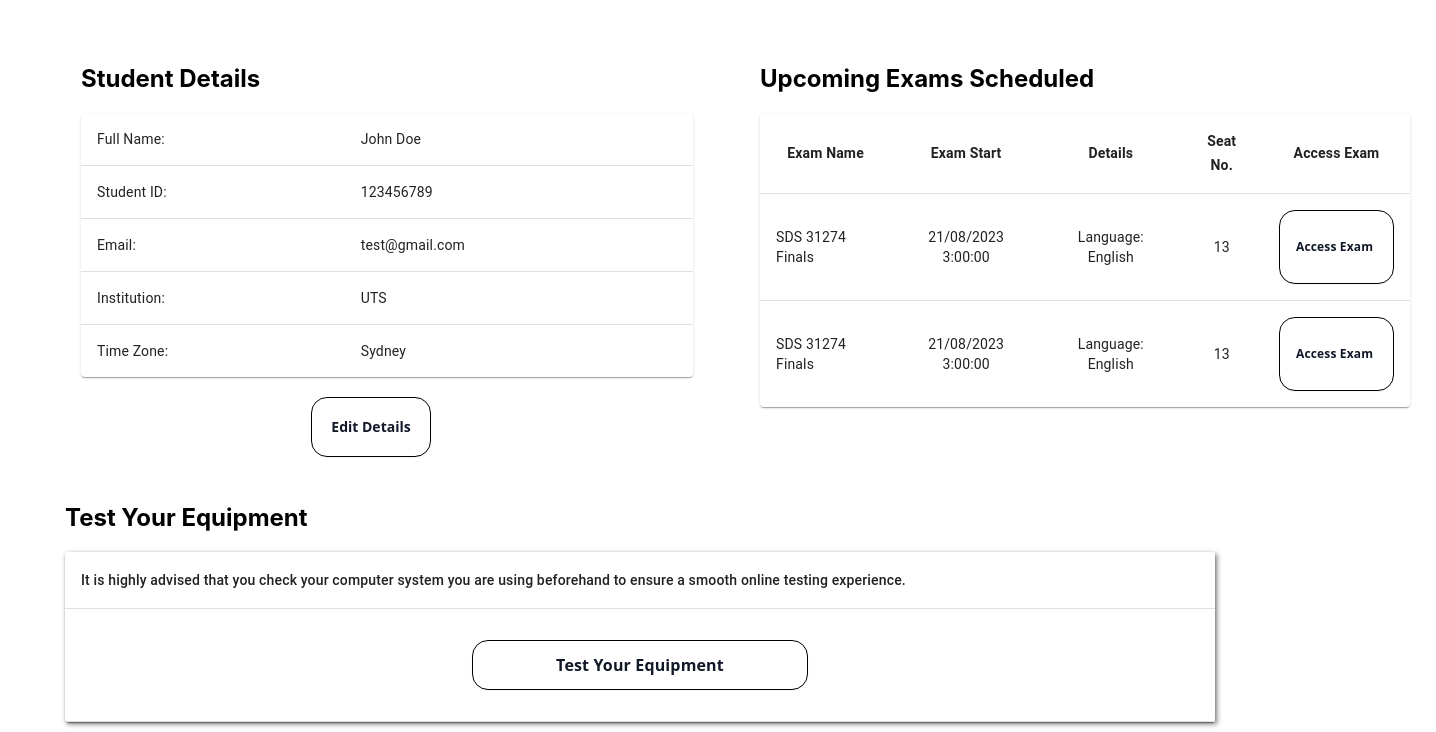
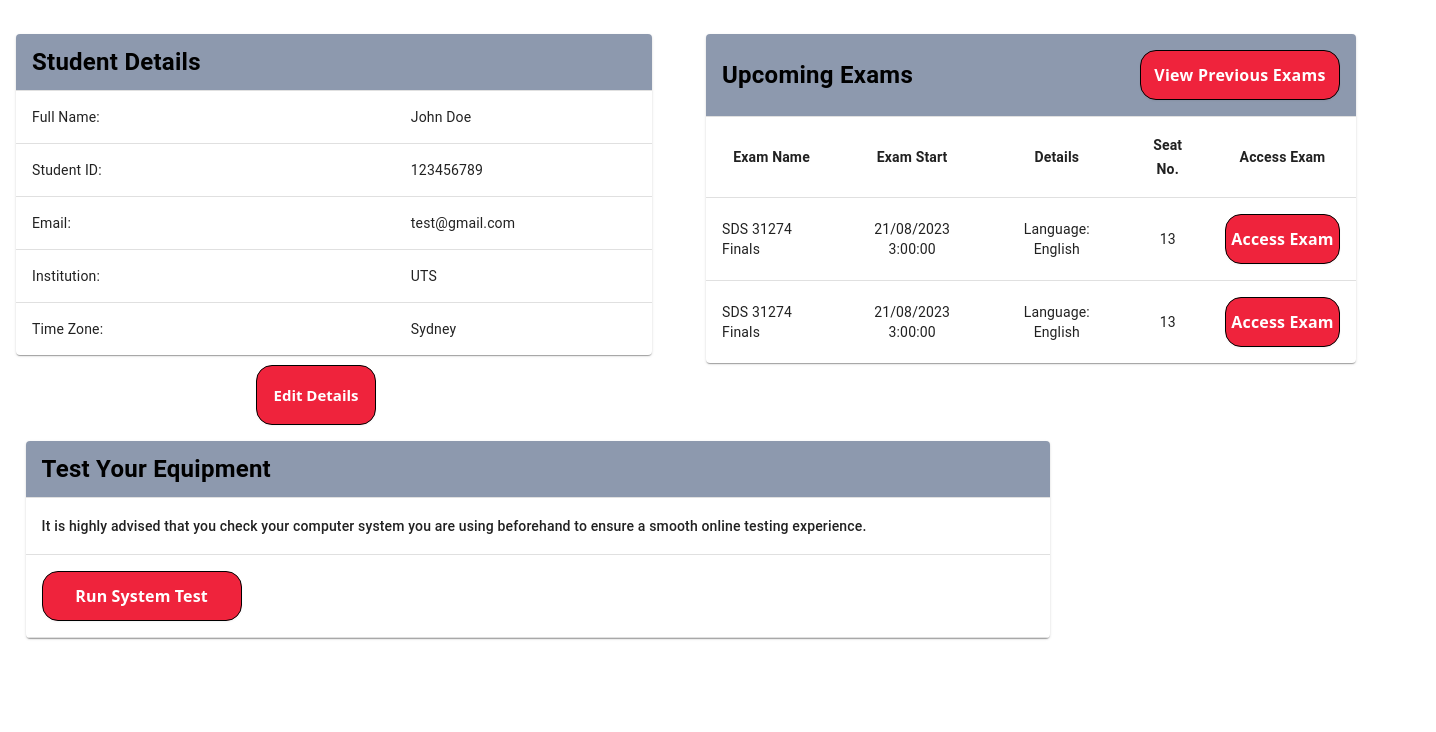
Before and after one commit to ProgKorn/41127-Software-Design-Studio, a React app in the folder client/: page /studenthomepage in a window 1280 px wide. Shown: the part 148-880 px from the top of the page, 1436 px wide, since content can reach past the window. After the commit the page ends 800 px from the top, so only its background shows below. Built offline with nearby package versions, Linux system fonts and the light colour scheme.

Commit message:
Add view exams button, format to figma ui screen

```diff
--- a/client/src/css/StudentView.css
+++ b/client/src/css/StudentView.css
@@ -1,11 +1,4 @@
 /*CSS classes for student view related things */
-
-.testEquipment {
-    display: flex;
-    width: 100%;
-    height: 80%;
-    box-shadow: 2px 2px 5px rgba(0, 0, 0, 0.5);
-  }
   .parent {
     /*border: 1px solid black;
     margin: 1rem;
@@ -19,13 +12,13 @@
 
   }
 
-  .studentButton {
-    background-color: #FFFFFF;
+  .student-button {
+    background-color: #EF233C;
     width: 30%;
     border: 1px solid rgb(0, 0, 0);
     border-radius: 1rem;
     box-sizing: border-box;
-    color: #111827;
+    color: #FFFFFF;
     font-family: "Inter var",ui-sans-serif,system-ui,-apple-system,system-ui,"Segoe UI",Roboto,"Helvetica Neue",Arial,"Noto Sans",sans-serif,"Apple Color Emoji","Segoe UI Emoji","Segoe UI Symbol","Noto Color Emoji";
     font-size: 1rem;
     font-weight: 600;
@@ -38,11 +31,16 @@
     user-select: none;
     -webkit-user-select: none;
     touch-action: manipulation;
-  }
-
-  .button-accessExam {
     display: flex;
     flex-direction: column;
     align-items: center;
     justify-content: center;
   }
+
+  .button-container-student {
+    display: flex;
+    flex-direction: column;
+    align-items: center;
+    justify-content: center;
+    margin-top: 2vw;
+  }
--- a/client/src/views/StudentHomepage.js
+++ b/client/src/views/StudentHomepage.js
@@ -1,11 +1,12 @@
 import React from 'react';
 import Table from '@mui/material/Table';
 import TableBody from '@mui/material/TableBody';
-import TableCell from '@mui/material/TableCell';
+import TableCell, { tableCellClasses } from '@mui/material/TableCell';
 import TableContainer from '@mui/material/TableContainer';
 import TableHead from '@mui/material/TableHead';
 import TableRow from '@mui/material/TableRow';
 import Paper from '@mui/material/Paper';
+import { styled } from '@mui/material/styles';
 import '../css/Exam.css';
 import '../css/StudentView.css';
 import { BrowserRouter as Router, Route, Routes, Link } from 'react-router-dom';
@@ -33,20 +34,37 @@ const rows2 = [
   createData2('SDS 31274 Finals', '21/08/2023 3:00:00', 'Language: English', '13', 'ACCESS'),
 ]
 
+const StyledTableCell = styled(TableCell)(({ theme }) => ({
+    [`&.${tableCellClasses.head}`]: {
+      backgroundColor: '#8D99AE',
+      color: 'black',
+      fontSize: '1.50em',
+      marginTop: '0.83em',
+      marginBottom: '0.83em',
+      marginLeft: 0,
+      marginRight: 0,
+      fontWeight: 'bold',
+    },
+  }));
+
 function StudentHomepage() {
   return (
     <div>
         <StudentHeader/>
         <div className="main">
             <h1>Student Homepage</h1>
+        </div>
         <div class = 'parent' style = {{display: 'flex'}}>
             <div class = 'child'>
-        <div className="title">
-          <h2>Student Details</h2>
                 <div style={{ width: '120%'}}>
                     <TableContainer component={Paper}>
-          <Table sx={{ minWidth: 100 }} aria-label="simple table">
-
+                        <Table sx={{ minWidth: 100 }} aria-label="customized table">
+                            <TableHead>
+                                <TableRow>
+                                    <StyledTableCell>Student Details</StyledTableCell>
+                                    <StyledTableCell></StyledTableCell>
+                                </TableRow>
+                            </TableHead>
                             <TableBody>
                                 {rows.map((row) => (
                                 <TableRow
@@ -63,20 +81,26 @@ function StudentHomepage() {
                         </Table>
                     </TableContainer>
                 </div>
-      </div>
                 <div className="button-container" style={{ marginTop: '10px', textAlign:'left', width: '400px', marginRight: '30px', marginLeft:'100px'}}>
-        <Link to="/editDetails" className="button" style={{ fontSize: '14px', padding: '5px 10px'}}>
+                    <Link to="/editDetails" className="student-button" style={{ fontSize: '15px', padding: '5px 10px'}}>
                         Edit Details
                     </Link>
                 </div>
             </div>
             <div class = 'child' style = {{marginLeft: '10%'}} >
-    <div className="title">
-        <h2>Upcoming Exams Scheduled</h2>
-
                 <TableContainer component={Paper}>
-        <Table sx={{ minWidth: 650 }} aria-label="simple table">
+                    <Table sx={{ minWidth: 650 }} aria-label="customized table">
                     <TableHead>
+                        <TableRow>
+                            <StyledTableCell colSpan={2} align = 'left'>Upcoming Exams</StyledTableCell>
+                            <StyledTableCell colSpan={3}  align = 'right'>
+                                <div className=".button-container-student">
+                                <Link to="/previousexams" className="student-button" style= {{ width:'200px', display:'inline-flex', textAlign:'center'}}>
+                                    View Previous Exams
+                                </Link>
+                                </div>
+                            </StyledTableCell>
+                        </TableRow>
                         <TableRow>
                             <TableCell style={{ fontWeight: 'bold' }} align="center">Exam Name</TableCell>
                             <TableCell style={{ fontWeight: 'bold' }} align="center">Exam Start</TableCell>
@@ -98,7 +122,7 @@ function StudentHomepage() {
                             <TableCell align="center">{row.details}</TableCell>
                             <TableCell align="center">{row.seatNo}</TableCell>
                             <TableCell align="center">
-                    <Link to="/examStart" className="button" style={{ fontSize: '12px', width:'115px', display:'inline-flex', textAlign:'center'}}>
+                                <Link to="/examStart" className="student-button" style={{ width:'115px', display:'inline-flex', textAlign:'center'}}>
                                     Access Exam
                                 </Link>
                             </TableCell>
@@ -109,24 +133,22 @@ function StudentHomepage() {
                 </TableContainer>
             </div>
         </div>
-    </div>
-
-    <div className="title">
-        <h2>Test Your Equipment</h2>
-        <div className='testEquipment'>
-        <TableContainer component={Paper}>
-        <Table sx={{ minWidth: 650 }} aria-label="simple table">
+        <TableContainer component={Paper} style = {{width: '80%', marginLeft: '2%'}}>
+          <Table sx={{ minWidth: 500 }} aria-label="customized table">
             <TableHead>
+                <TableRow>
+                    <StyledTableCell align = 'left'>Test Your Equipment </StyledTableCell>
+                </TableRow>
                 <TableRow>
                     <TableCell align="left">It is highly advised that you check your computer system you are using beforehand to ensure a smooth online testing experience.</TableCell>
                 </TableRow>
             </TableHead>
             <TableBody>
                 <TableRow>
-                <TableCell align="center">
-                  <div className="button-container" style={{width:'100%', height:'10vh', marginLeft:'0px', marginTop:'0px'}}>
-                    <Link to="/testEquipment" className="studentButton" align = 'left'>
-                      Test Your Equipment
+                  <TableCell align= 'left'>
+                   <div className=".button-container-student">
+                        <Link to="/previousexams" className="student-button" style= {{ width:'200px', display:'inline-flex', textAlign:'center'}}>
+                            Run System Test
                         </Link>
                     </div>
                   </TableCell>
@@ -135,9 +157,6 @@ function StudentHomepage() {
           </Table>
         </TableContainer>
     </div>
-    </div>
-    </div>
-    </div>
   );
 }
 
```
Lines whose indentation alone changed are shown as unchanged.
